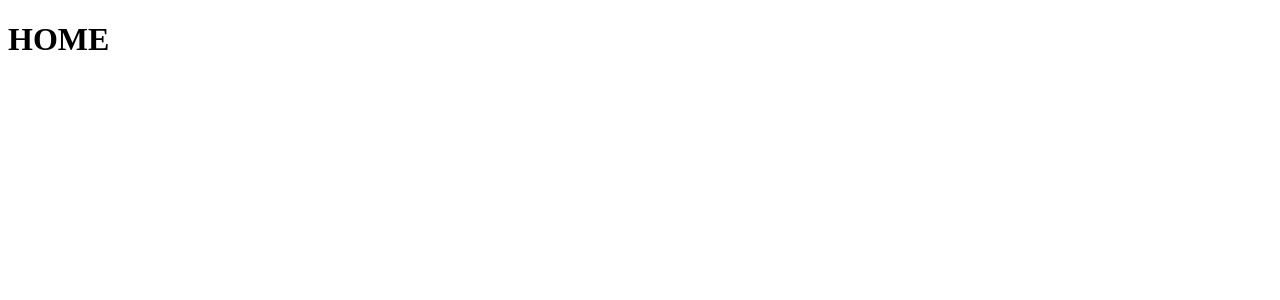
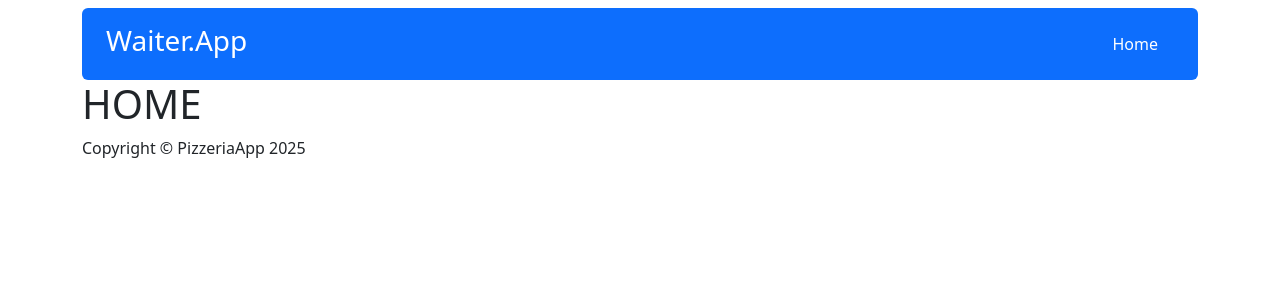
Before and after one commit to kacpi95/Pizzeria-React-App, a React (Vite) app: page / in a window 1280 px wide. Shown: the top 300 px of the page. Built offline with nearby package versions, Linux system fonts and the light colour scheme.

Commit message:
Add components view and styling NavBar

```diff
--- a/src/App.jsx
+++ b/src/App.jsx
@@ -2,14 +2,21 @@ import { Routes, Route } from 'react-router';
 import Home from './components/pages/Home/Home';
 import NoPage from './components/pages/NoPage/NoPage';
 import Table from './components/pages/Table/Table';
+import Header from './components/views/Header/Header';
+import Footer from './components/views/Footer/Footer';
+import { Container } from 'react-bootstrap';
 
 function App() {
   return (
-    <Routes>
-      <Route path='/' element={<Home />} />
-      <Route path='/table/:id' element={<Table />} />
-      <Route path='*' element={<NoPage />} />
-    </Routes>
+    <Container>
+      <Header />
+      <Routes>
+        <Route path='/' element={<Home />} />
+        <Route path='/table/:id' element={<Table />} />
+        <Route path='*' element={<NoPage />} />
+      </Routes>
+      <Footer />
+    </Container>
   );
 }
 
--- a/src/components/pages/Home/Home.jsx
+++ b/src/components/pages/Home/Home.jsx
@@ -1,3 +1,7 @@
 export default function Home() {
-  return <h1>HOME</h1>;
+  return (
+    <>
+      <h1>HOME</h1>
+    </>
+  );
 }
--- /dev/null
+++ b/src/components/views/Footer/Footer.jsx
@@ -0,0 +1,3 @@
+export default function Footer() {
+  return <p>Copyright &copy; PizzeriaApp 2025</p>;
+}
--- /dev/null
+++ b/src/components/views/Header/Header.jsx
@@ -0,0 +1,9 @@
+import NavBar from '../NavBar/NavBar';
+
+export default function Header() {
+  return (
+    <>
+      <NavBar />
+    </>
+  );
+}
--- /dev/null
+++ b/src/components/views/NavBar/NavBar.jsx
@@ -0,0 +1,14 @@
+import { NavLink, Nav } from 'react-bootstrap';
+
+export default function NavBar() {
+  return (
+    <div className='d-flex justify-content-between algin-items-center px-4 py-3 mt-2 bg-primary text-white rounded'>
+      <h3 className='m-0'>Waiter.App</h3>
+      <Nav>
+        <Nav.Link as={NavLink} to='/' className='text-white'>
+          Home
+        </Nav.Link>
+      </Nav>
+    </div>
+  );
+}
--- a/src/main.jsx
+++ b/src/main.jsx
@@ -4,6 +4,7 @@ import App from './App.jsx';
 import { Provider } from 'react-redux';
 import store from './redux/store.js';
 import { BrowserRouter } from 'react-router';
+import 'bootstrap/dist/css/bootstrap.min.css';
 
 createRoot(document.getElementById('root')).render(
   <StrictMode>
```
